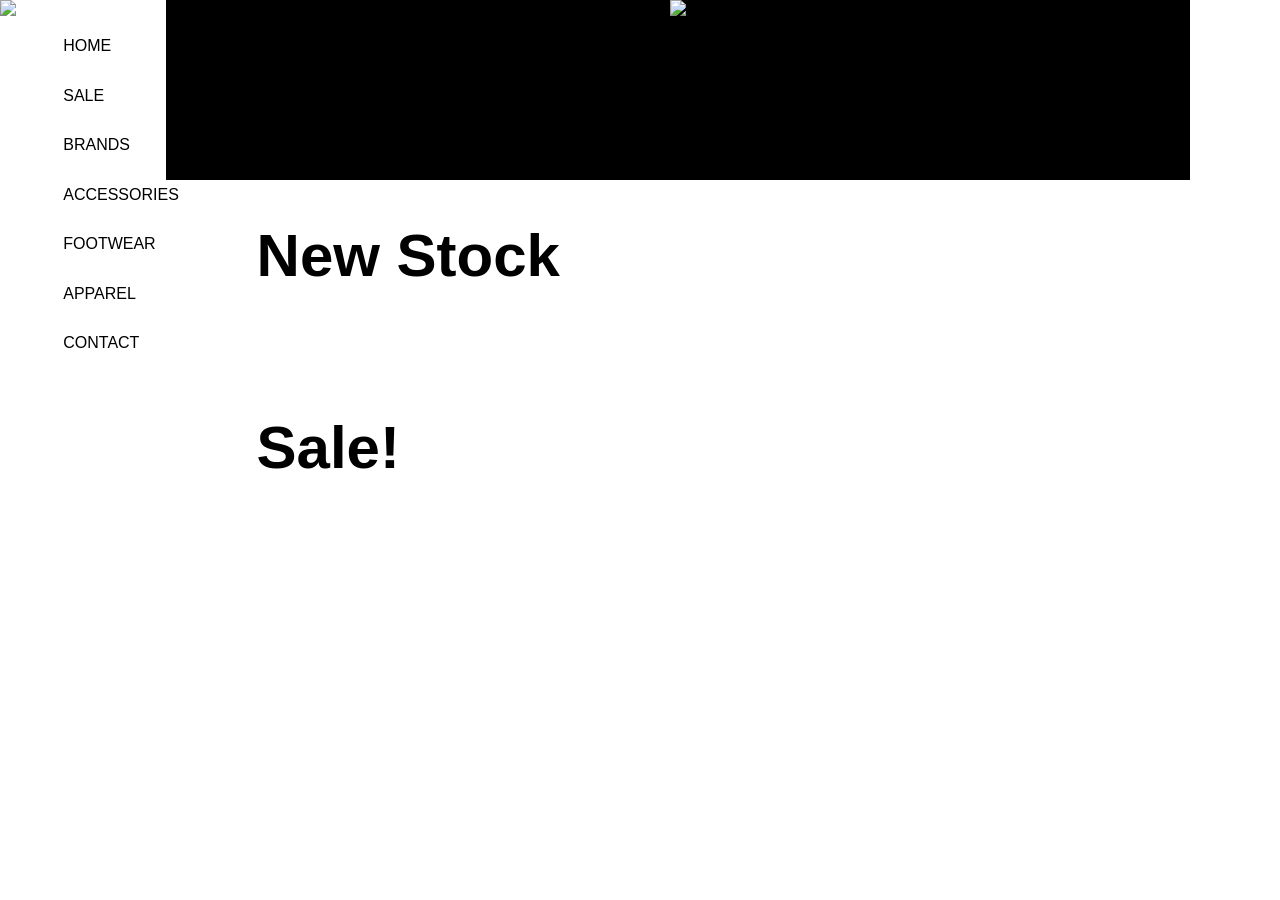
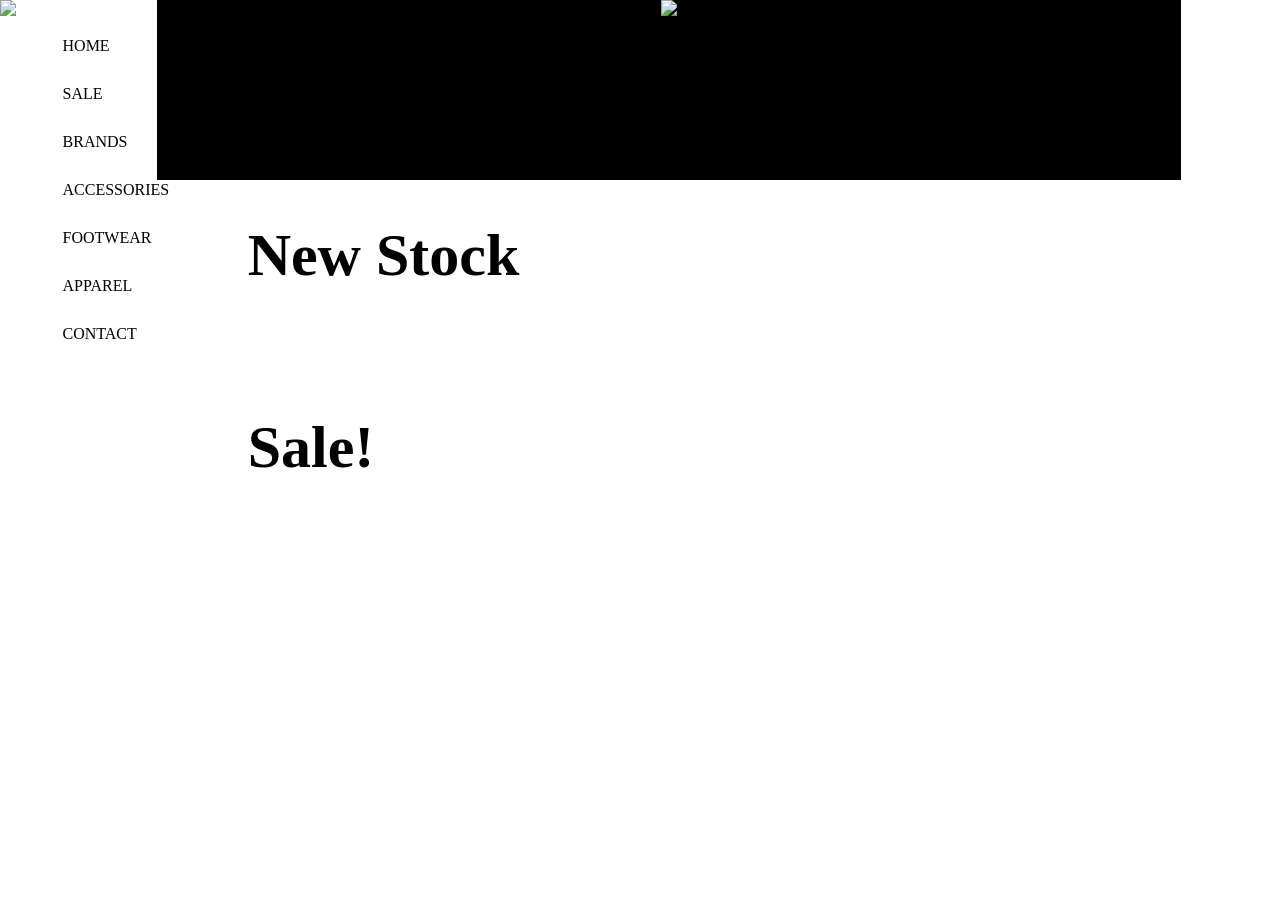

Fix sitewide font-family inheritance bug

--- a/clothes.css
+++ b/clothes.css
@@ -2,7 +2,6 @@
     margin: 0;
     padding: 0;
     box-sizing: border-box;
-    font-family: sans-serif;
 }
 
 .divid{
